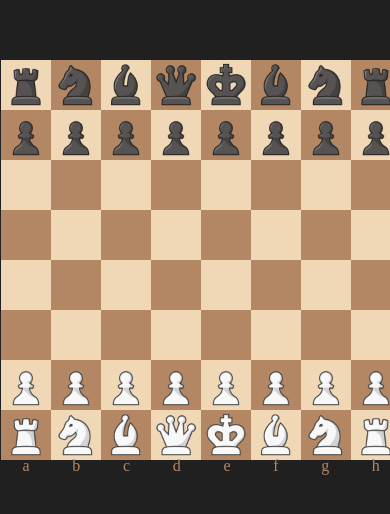
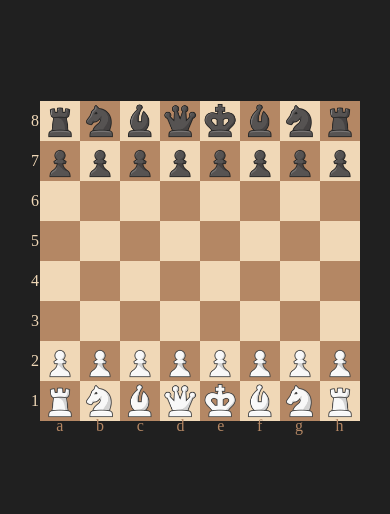
Before and after one commit to Erto2024/ReactChess, a React (Vite) app in the folder front-end/: page / in a window 390 px wide. Shown: the part 156-670 px from the top of the page. Built offline with nearby package versions, Linux system fonts and the light colour scheme.

Commit message:
Fixed Bug

```diff
--- a/front-end/src/App.css
+++ b/front-end/src/App.css
@@ -22,3 +22,7 @@ button{
 button:hover{
  color: white;
 }
+
+body {
+  overflow-y: hidden;
+}
--- a/front-end/src/components/Pieces/Piece.jsx
+++ b/front-end/src/components/Pieces/Piece.jsx
@@ -22,7 +22,7 @@ function Piece({rank,file,piece}) {
     }
   }
 
-  const onDragEnd = e => e.target.style.display = "block"
+  const onDragEnd = e => e.target.style.display = ""
 
   return(
 
--- a/front-end/src/constants.css
+++ b/front-end/src/constants.css
@@ -11,6 +11,6 @@
 
 @media all and (max-width: 450px) {
   :root {
-    --tile-size: 50px;
+    --tile-size: 40px;
   }
 }
```
